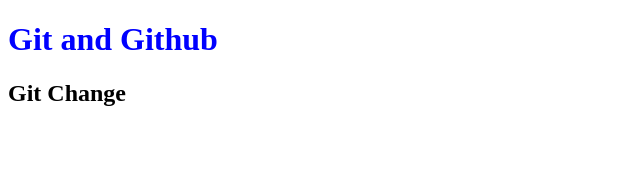
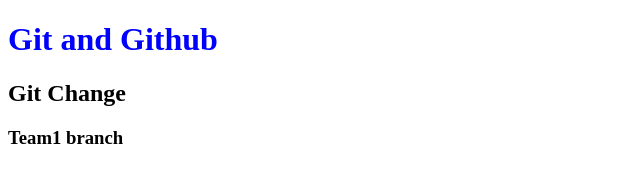
Before and after one commit to Bisma-Asif/Test-web, a plain HTML site: page index.html in a window 1280 px wide. Shown: the whole page, without its empty margins (0-640 px from the left). Drawn offline with Linux system fonts and the light colour scheme.

Commit message:
branchvhng

```diff
--- a/index.html
+++ b/index.html
@@ -9,5 +9,6 @@
 <body>
     <h1>Git and Github</h1>
     <h2>Git Change</h2>
+    <h3>Team1 branch</h3>
 </body>
 </html>
```
